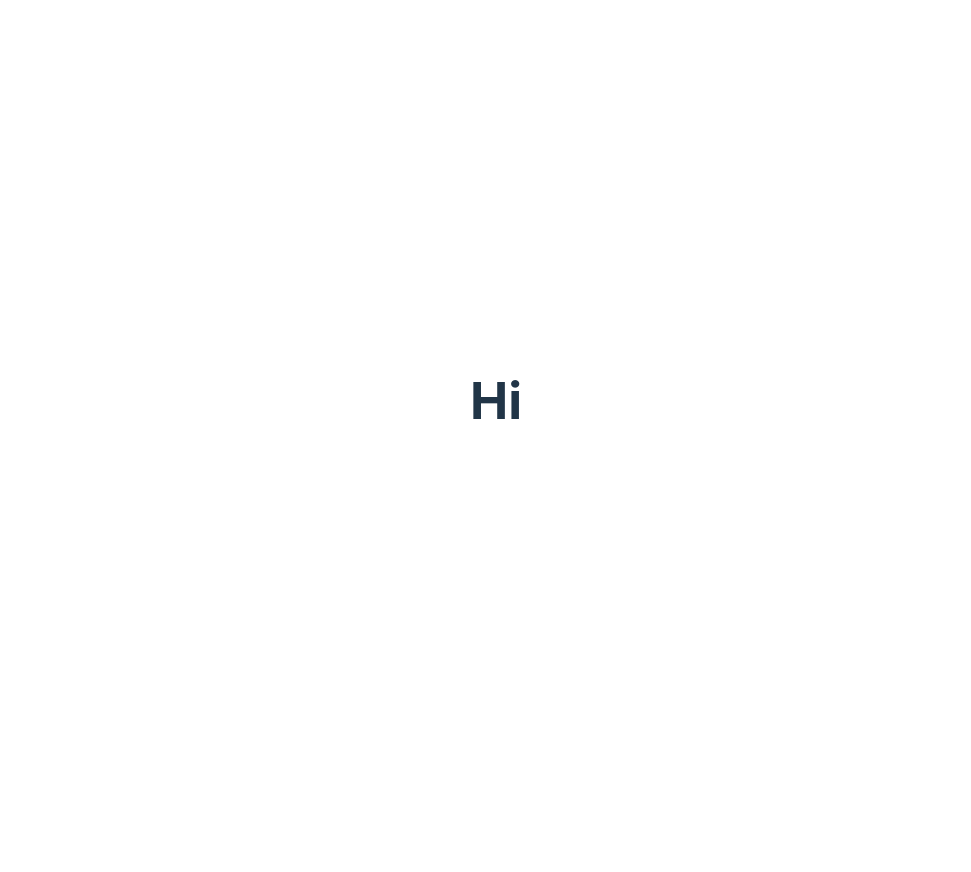
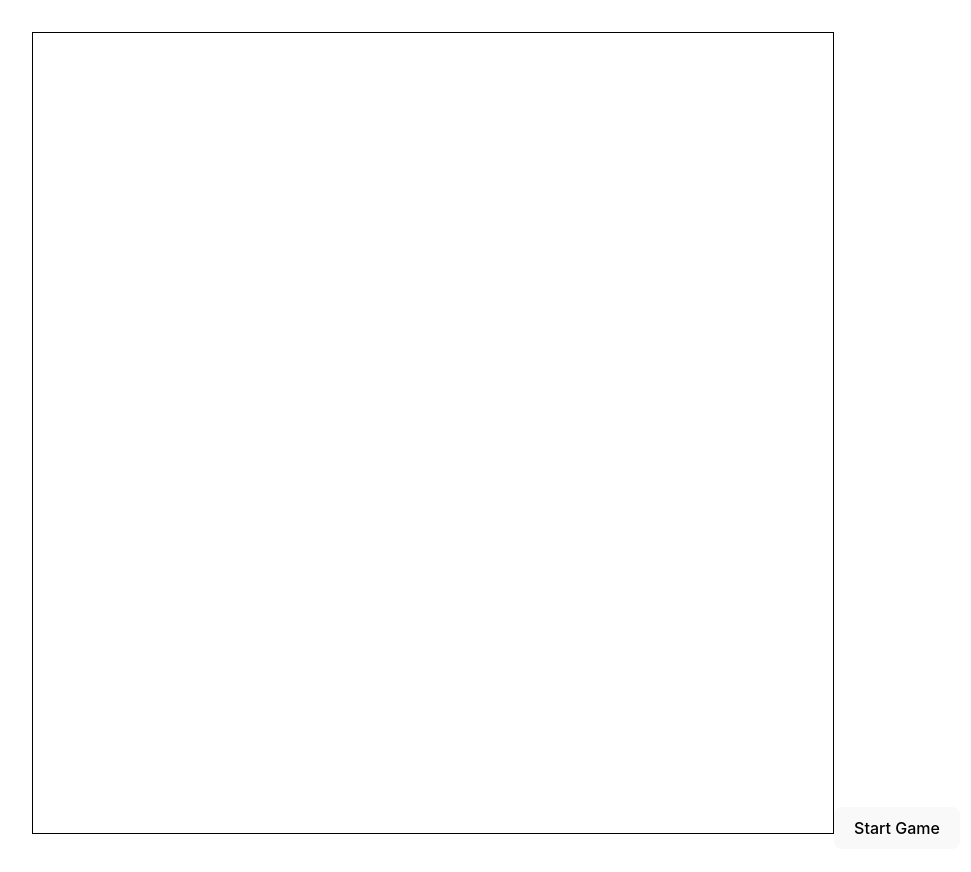
Before and after one commit to Byron2016/034_Snake_001, a React app in the folder projects/b_snake_weibenfalk_react/: page / in a window 1280 px wide. Shown: the whole page, without its empty margins (144-1115 px from the left). Before the commit the page ends 800 px from the top, so only its background shows below. Built offline with nearby package versions, Linux system fonts and the light colour scheme.

Commit message:
b_vite: weibenfalk-react create a function structure and show canvas

```diff
--- a/projects/b_snake_weibenfalk_react/src/App.jsx
+++ b/projects/b_snake_weibenfalk_react/src/App.jsx
@@ -1,9 +1,72 @@
 import './App.css'
 
+import { useState, useRef, useEffect } from 'react'
+
+// hooks
+import { useInterval } from './hooks/useInterval'
+
+// constants
+import {
+  CANVAS_SIZE,
+  SNAKE_START,
+  APPLE_START,
+  SCALE,
+  SPEED,
+  DIRECTIONS
+} from './constants/constants'
+
 function App () {
+  const canvasRef = useRef(null)
+  const [snake, setSnake] = useState(SNAKE_START)
+  const [apple, setApple] = useState(APPLE_START)
+  const [dir, setDir] = useState([0, -1])
+  const [speed, setSpeed] = useState(null)
+  const [gameOver, setGameOver] = useState(false)
+
+  const startGame = () => {
+    console.log('startGame')
+  }
+
+  const endGame = () => {
+
+  }
+
+  const moveSnake = () => {
+    console.log('moveSnake')
+  }
+
+  const createApple = () => {
+
+  }
+
+  const checkCollision = () => {
+
+  }
+
+  const checkappleCollision = () => {
+
+  }
+
+  const gameLoop = () => {
+
+  }
+
+  useEffect(() => {
+    // It is will triggered when change: snake, apple, gameOver
+  }, [snake, apple, gameOver])
+
   return (
     <>
-      <h1>Hi</h1>
+      <div role='button' tabIndex='0' onKeyDown={e => moveSnake(e)}>
+        <canvas
+          style={{ border: '1px solid black' }}
+          ref={canvasRef}
+          width={`${CANVAS_SIZE[0]}px`}
+          height={`${CANVAS_SIZE[1]}px`}
+        />
+        {gameOver && <div>GAME OVER</div>}
+        <button onClick={startGame}>Start Game</button>
+      </div>
     </>
   )
 }
```
Also changed, not shown: projects/b_snake_weibenfalk_react/src/constants/constants.js (renamed from projects/b_snake_weibenfalk_react/src/constants.js), projects/b_snake_weibenfalk_react/src/hooks/useInterval.js (renamed from projects/b_snake_weibenfalk_react/src/useInterval.js).
